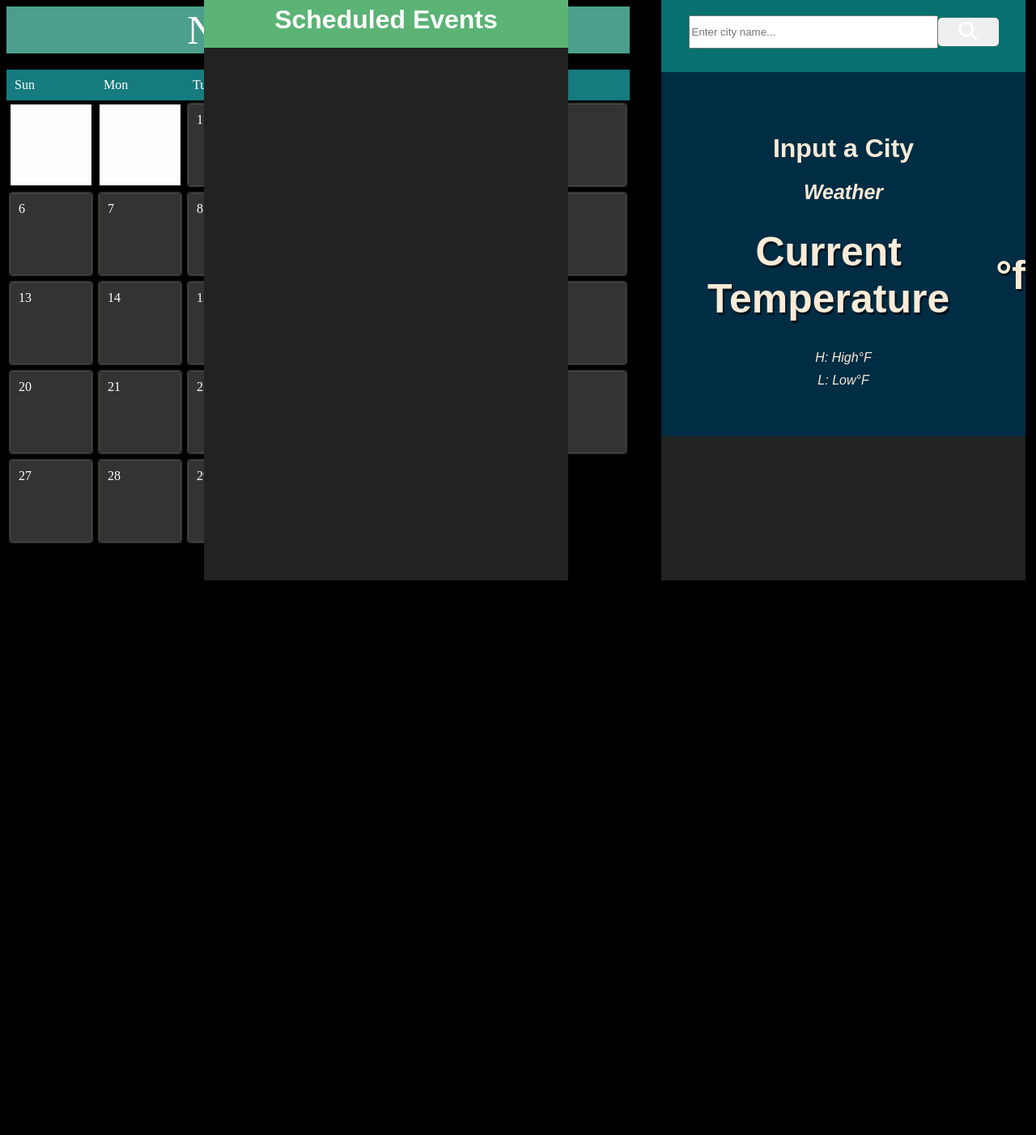
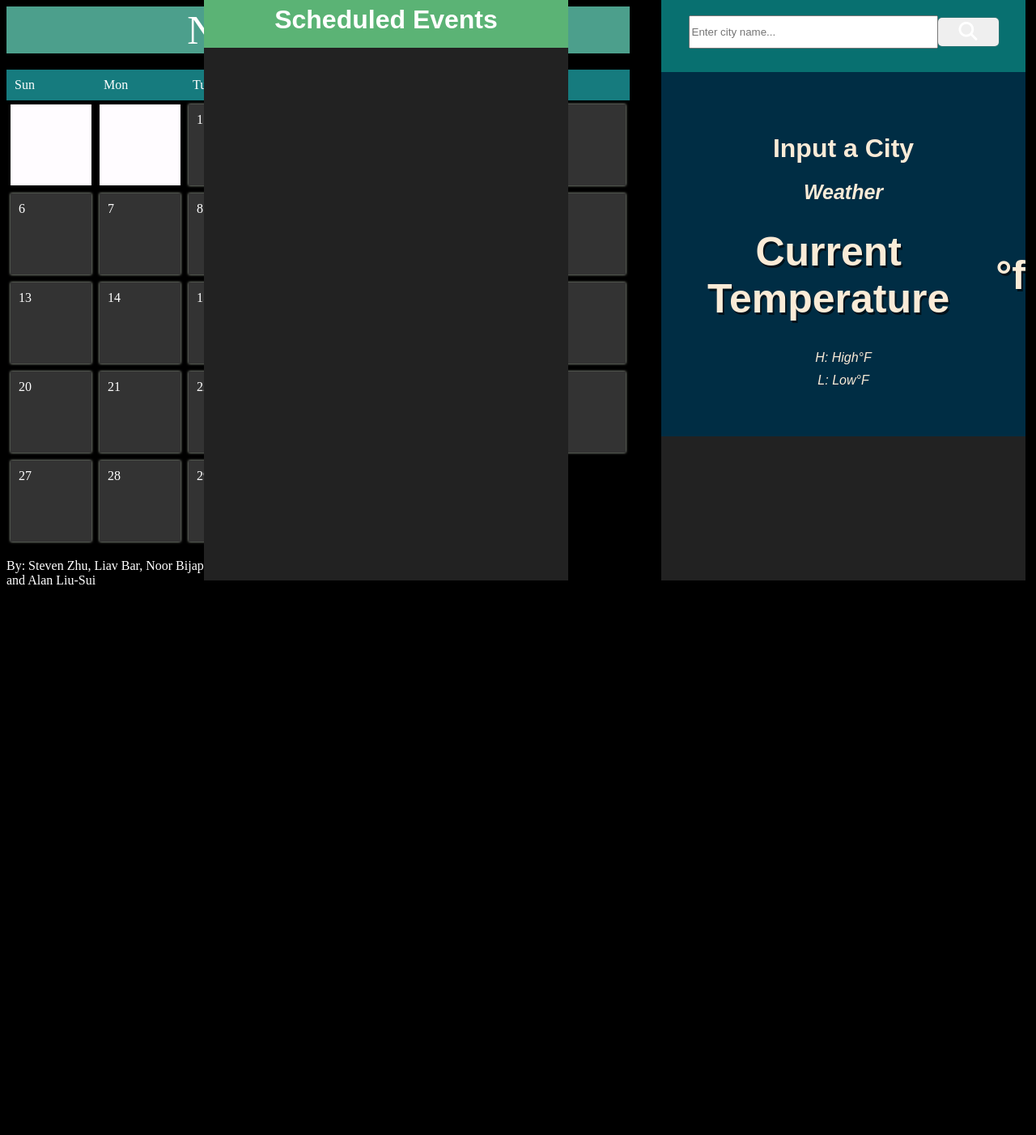
Before and after one commit to B3nto4Lunch/SchedulerFront, a Jekyll site: the page index.html, which Jekyll copies as it is, in a window 1280 px wide. Shown: the whole page at 81% size. Built offline with Jekyll 4.4.1, drawn with Linux system fonts in a browser that asks for light colours.

Commit message:
Adding by line

```diff
--- a/index.html
+++ b/index.html
@@ -95,7 +95,9 @@
 
       </div>
     </div>
-
+    <div id="byline">
+      <p>By: Steven Zhu, Liav Bar, Noor Bijapur, Ederick Wong, and Alan Liu-Sui</p>
+    </div>
   </body>
 
 <style>
@@ -395,6 +397,10 @@ button {
   background-color: rgba(0,0,0,0.8);
 }
 
+#byline {
+  color: white;
+}
+
 </style>
 
 <script>
```
